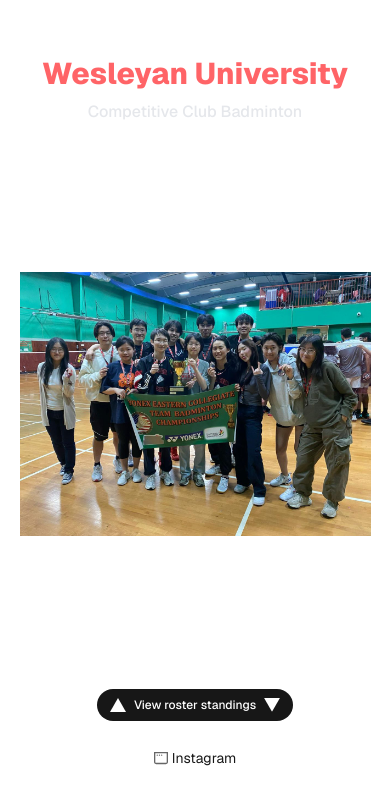
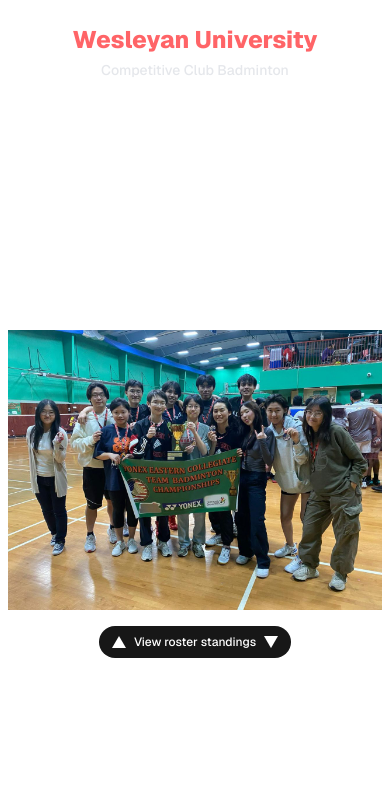
Before and after one commit to marcussleongg/wesbadminton, a Next.js app in the folder wesleyanbadmintonwebsite/: page / in a window 390 px wide. Shown: the top 804 px of the page. Built offline with nearby package versions, Linux system fonts and the light colour scheme.

Commit message:
Try to optimize for phone screen

```diff
--- a/wesleyanbadmintonwebsite/src/app/page.tsx
+++ b/wesleyanbadmintonwebsite/src/app/page.tsx
@@ -2,31 +2,27 @@
 
 export default function Home() {
   return (
-    <div className="flex flex-col items-center justify-between h-screen p-4 font-[family-name:var(--font-geist-sans)]">
-      <header className="w-full mt-10">
+    <div className="flex flex-col items-center justify-between h-screen max-h-screen overflow-hidden p-2 sm:p-4 font-[family-name:var(--font-geist-sans)]">
+      <header className="w-full mt-4 sm:mt-6">
         <h1 className="text-center">
-          <span className="text-red-400 font-extrabold text-3xl sm:text-4xl">Wesleyan University</span>
-          <span className="block text-base sm:text-lg text-gray-200 font-medium mt-2">Competitive Club Badminton</span>
+          <span className="text-red-400 font-extrabold text-2xl sm:text-4xl">Wesleyan University</span>
+          <span className="block text-sm sm:text-lg text-gray-200 font-medium mt-1 sm:mt-2">Competitive Club Badminton</span>
         </h1>
       </header>
 
-      {/* Empty div to push the main content to the center */}
-      <div className="flex-grow"></div>
-
-      <main className="flex flex-col items-center justify-center w-full">
-        {/* Team photo with responsive sizing, now truly centered */}
-        <div className="relative w-full max-w-[90vw] sm:max-w-[800px] h-[60vh] sm:h-[60vh]">
+      {/* Main content should not grow or shrink */}
+      <main className="flex flex-col items-center justify-center w-full h-full flex-shrink-0 overflow-hidden">
           <Image
             src="/images/teamphoto.jpeg"
             alt="Team photo"
-            fill
-            className="object-contain"
+            width={650}
+            height={400}
+            className="max-w-full max-h-full object-contain"
             priority
           />
-        </div>
 
-        {/* Link to the roster - increased margin-top */}
-        <div className="mt-8 sm:mt-10">
+        {/* Reduced margin-top on mobile */}
+        <div className="mt-4 sm:mt-8">
           <a
             className="rounded-full border border-solid border-transparent transition-colors flex items-center justify-center bg-foreground text-background gap-2 hover:bg-[#383838] dark:hover:bg-[#ccc] font-medium text-xs sm:text-sm h-8 sm:h-10 px-3 sm:px-4"
             href="/roster"
@@ -36,27 +32,25 @@
               className="dark:invert"
               src="/vercel.svg"
               alt="Vercel logomark"
-              width={16}
-              height={16}
+              width={14}
+              height={14}
             />
             View roster standings
             <Image
               className="dark:invert rotate-180"
               src="/vercel.svg"
               alt="Vercel logomark"
-              width={16}
-              height={16}
+              width={14}
+              height={14}
             />
           </a>
         </div>
       </main>
 
-      {/* Empty div to push the footer down */}
-      <div className="flex-grow"></div>
-
-      <footer className="w-full flex justify-center pb-15">
+      {/* Footer */}
+      <footer className="w-full flex justify-center pb-2 sm:pb-4">
         <a
-          className="flex items-center gap-1 text-sm hover:underline hover:underline-offset-4"
+          className="flex items-center gap-1 text-xs sm:text-sm hover:underline hover:underline-offset-4"
           href="https://www.instagram.com/wes_badminton?utm_source=ig_web_button_share_sheet&igsh=ZDNlZDc0MzIxNw=="
           target="_blank"
           rel="noopener noreferrer"
@@ -65,8 +59,8 @@
             aria-hidden
             src="/window.svg"
             alt="Window icon"
-            width={14}
-            height={14}
+            width={12}
+            height={12}
           />
           Instagram
         </a>
```
